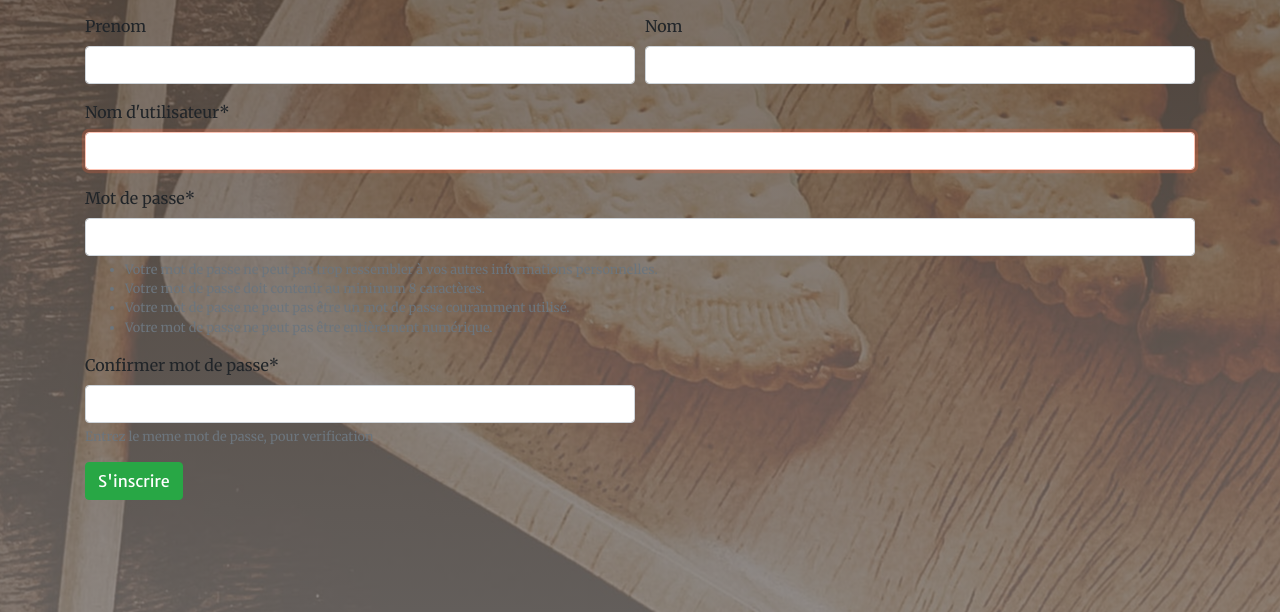
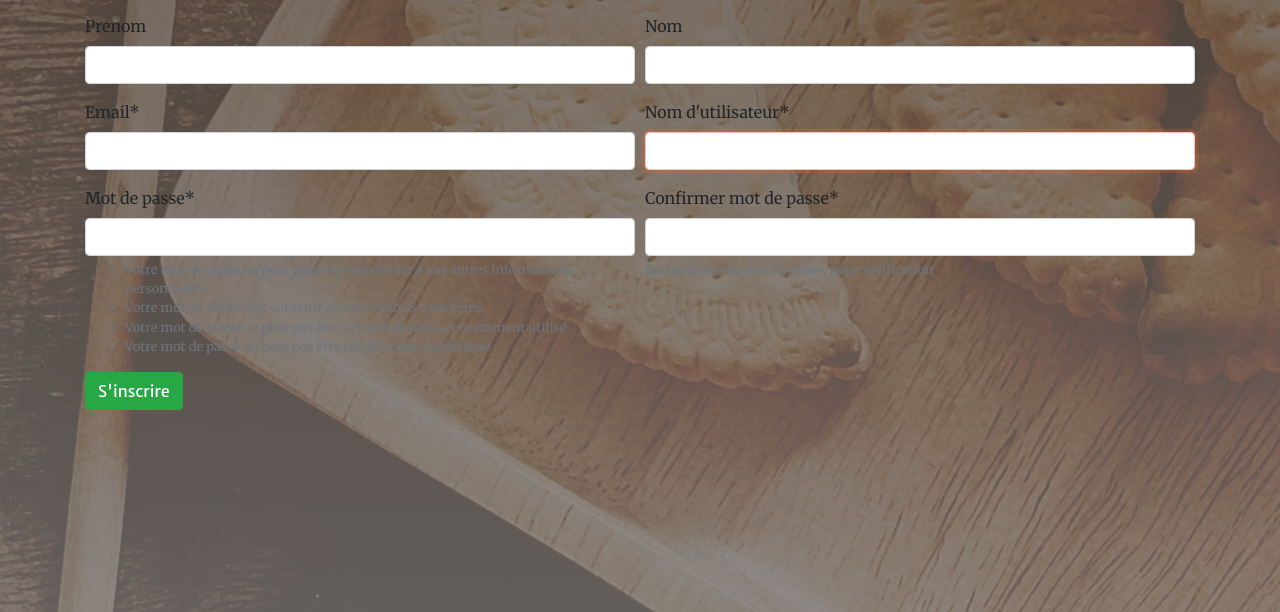
Before and after one commit to Aamsi/nutella_lovers, a Django app: page /account/signup/ in a window 1280 px wide. Shown: the part 66-678 px from the top of the page. Run offline with Django 3.2, Linux system fonts and the light colour scheme; some libraries are stand-ins or nearby versions.

Commit message:
Changes the display of the signup form

```diff
--- a/nutella_lovers/templates/user/signup.html
+++ b/nutella_lovers/templates/user/signup.html
@@ -10,6 +10,7 @@
     <div class='container'>
         <div class='form-sign'>
             <form method="POST">
+                {% csrf_token %}
                 <div class="form-row">
                     <div class="form-group col-md-6 mb-0">
                       {{ form.first_name|as_crispy_field }}
@@ -17,14 +18,23 @@
                     <div class="form-group col-md-6 mb-0">
                       {{ form.last_name|as_crispy_field }}
                     </div>
-                  </div>
-                  {{ form.username|as_crispy_field }}
-                  {{ form.password1|as_crispy_field }}
-                  <div class="form-row">
+                </div>
+                <div class="form-row">
                     <div class="form-group col-md-6 mb-0">
-                      {{ form.password2|as_crispy_field }}
+                        {{ form.email|as_crispy_field }}
+                      </div>
+                      <div class="form-group col-md-6 mb-0">
+                        {{ form.username|as_crispy_field }}
+                      </div>
+                </div>
+                <div class="form-row">
+                    <div class="form-group col-md-6 mb-0">
+                      {{ form.password1|as_crispy_field }}
                     </div>
-                  </div>
+                    <div class="form-group col-md-6 mb-0">
+                        {{ form.password2|as_crispy_field }}
+                    </div>
+                </div>
                 <button type="submit" class="btn btn-success">S'inscrire</button>
             </form>
         </div>
```
